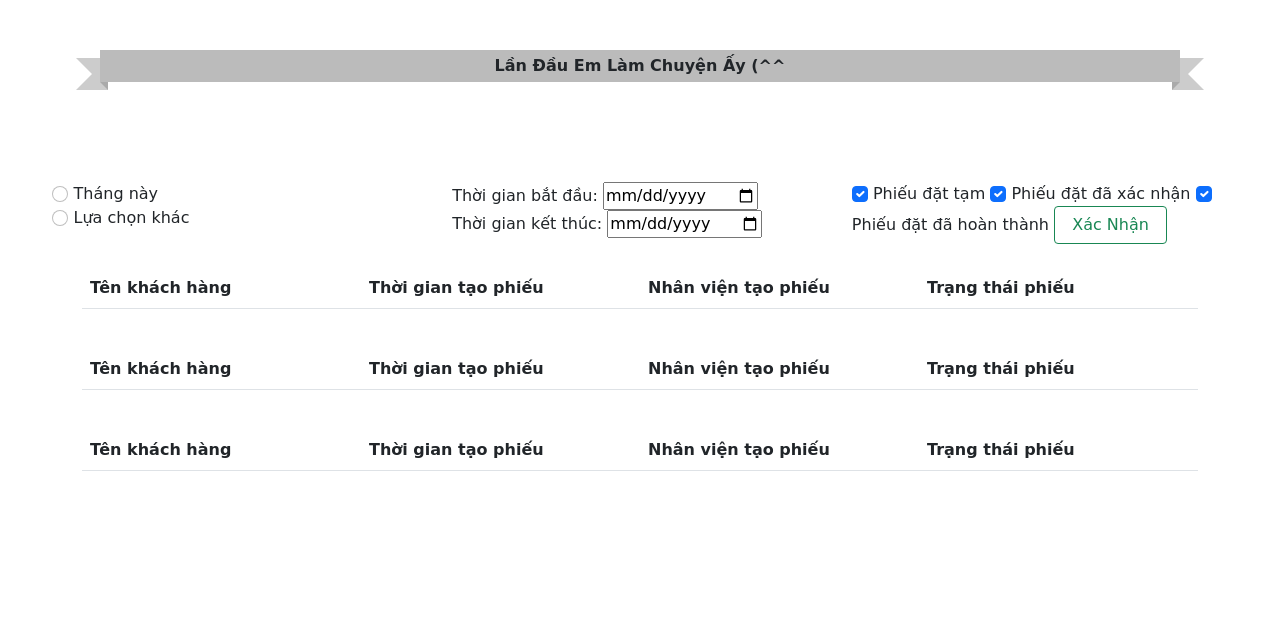
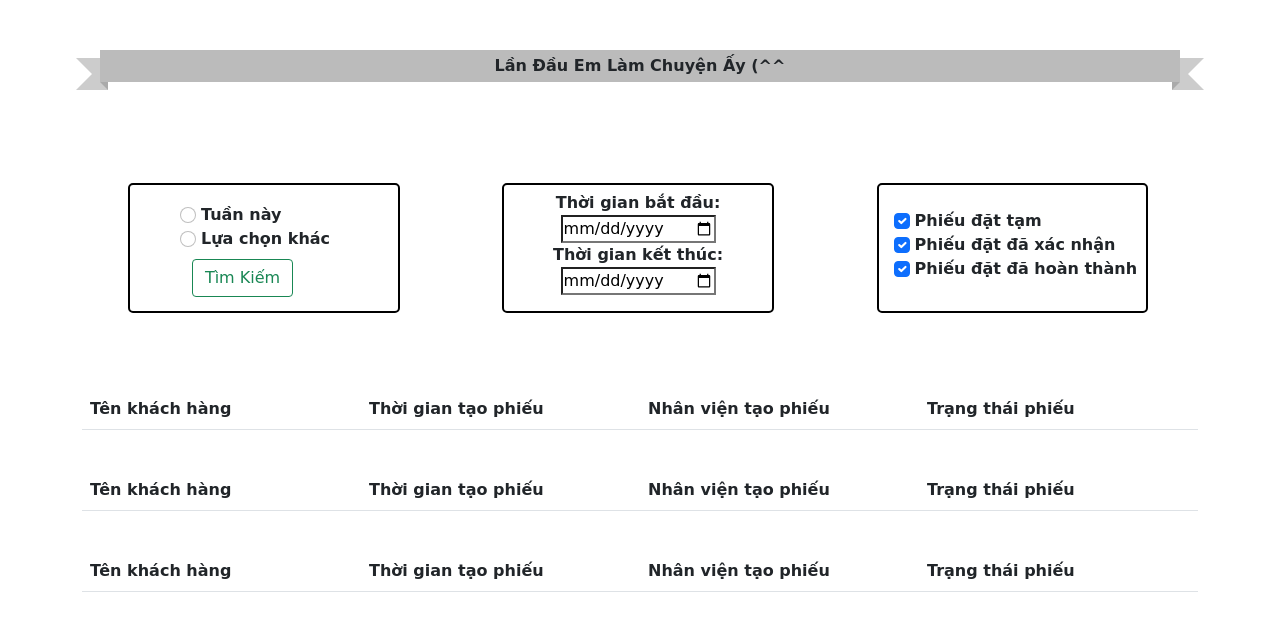
Before and after one commit to TuanNgayTho/API-KIOT, a Django app: page / in a window 1280 px wide. Shown: the top 631 px of the page. Run offline with Django 4.2, Linux system fonts and the light colour scheme; data that the repository does not hold is empty.

Commit message:
Demo ver 2

```diff
--- /dev/null
+++ b/DeadNote.txt
@@ -0,0 +1,4 @@
+from operator import itemgetter
+f = sorted(rv, key=itemgetter('id',), reverse=True)
+#Đảo ngược dict
+#rv là dict : đinh dạng [{'abc': 'xyz', 'def': 'jak'}]
--- a/ReQuest.py
+++ b/ReQuest.py
@@ -2,7 +2,9 @@ import requests
 import time
 import random
 import mysql.connector
-
+from datetime import date, timedelta
+from datetime import datetime
+from operator import itemgetter
 
 f = ''
 xacnhan = ''
@@ -45,8 +47,14 @@ def getdata():
         sql = "SELECT * FROM kiotapi_thoigian WHERE id ='1'"
         mycursor.execute(sql)
         myresult = mycursor.fetchone()
-        starttime = myresult[2]
-        endtime = myresult[3]
+        if myresult[1] == 1:
+            now = date.today()
+            monday = now - timedelta(days=now.weekday())
+            starttime = monday
+            endtime = datetime.now()
+        else:
+            starttime = myresult[2]
+            endtime = myresult[3]
 
         x = requests.post(urlToken, data=myobj)
         a = x.json()
@@ -61,9 +69,10 @@ def getdata():
         d = requests.get(urlStatus, params={'status': [1, 3, 5],
                                             'pageSize': 100,
                                             'lastModifiedFrom': starttime,
-                                            'toDate': endtime}, headers=header)
+                                            'toDate': endtime, }, headers=header)
         e = d.json()
-        f = e['data']
+        rv = e['data']
+        f = sorted(rv, key=itemgetter('id',), reverse=True)
         for m in f:
             n = m['purchaseDate']
             p = n.replace("T", "  Giờ: ")
--- a/kiotapi/templates/index.html
+++ b/kiotapi/templates/index.html
@@ -8,7 +8,7 @@
     <link href="https://cdn.jsdelivr.net/npm/bootstrap@5.1.3/dist/css/bootstrap.min.css" rel="stylesheet">
     <script src="https://cdn.jsdelivr.net/npm/bootstrap@5.1.3/dist/js/bootstrap.bundle.min.js"></script>
 </head>
-<body>
+<body class="body">
 <div class="title">
     <div class="container1">
         <!-- The content -->
@@ -30,29 +30,41 @@
 <div class="checkbox" >
     <form action="" method="post">
         {% csrf_token %}
-        <div class="row">
-            <div class="col-sm-4">
-                <div><input type="radio" class="form-check-input" id="thismonth" name="thismonthname" value= "true" onclick="myfunc1()">
-                <label for="thismonth">Tháng này</label></div>
-                <div><input type="radio" class="form-check-input" id="luachonkhac" name="luachonkhac" value="false" onclick="myfunc2()">
-                <label for="luachonkhac">Lựa chọn khác</label></div>
+        <div class="Search">
+            <div class="box">
+                <div class="left">
+                    <div><input type="radio" class="form-check-input" id="thismonth" name="thismonthname" value= "true" onclick="myfunc1()">
+                    <b><label for="thismonth">Tuần này</label></b></div>
+                    <div><input type="radio" class="form-check-input" id="luachonkhac" name="luachonkhac" value="false" onclick="myfunc2()">
+                    <b><label for="luachonkhac">Lựa chọn khác</label></b></div>
+                    <div class="submit">
+                        <input type="submit" class="btn btn-outline-success" value="Tìm Kiếm">
+                    </div>
+
+                </div>
             </div>
 
-            <div class="col-sm-4">
-                <div><label for="lastModifiedFrom">Thời gian bắt đầu:</label>
-                <input type="date" id="lastModifiedFrom" name="StartTime"></div>
-                <div><label for="toDate">Thời gian kết thúc:</label>
-                <input type="date" id="toDate" name="EndTime"></div>
+            <div class="box">
+                <div class="center1">
+                    <div><b><label for="lastModifiedFrom">Thời gian bắt đầu:</label></b>
+                    <input class="input" type="date" id="lastModifiedFrom" name="StartTime"></div>
+                    <div><b><label for="toDate">Thời gian kết thúc:</label></b>
+                    <input class="input" type="date" id="toDate" name="EndTime"></div>
+                </div>
             </div>
 
-            <div class="col-sm-4">
-                <input type="checkbox" class="form-check-input" id="PT" name="checklist" value="Phiếu tạm">
-                <label for="PT">Phiếu đặt tạm</label>
-                <input type="checkbox" class="form-check-input" id="DXN" name="checklist" value="Đã xác nhận">
-                <label for="DXN">Phiếu đặt đã xác nhận</label>
-                <input type="checkbox" class="form-check-input" id="HT" name="checklist" value="Hoàn thành">
-                <label for="HT">Phiếu đặt đã hoàn thành</label>
-                <input type="submit" class="btn btn-outline-success" value=" Xác Nhận ">
+            <div class="box">
+                <div class="right">
+                    <input type="checkbox" class="form-check-input" id="PT" name="checklist" value="Phiếu tạm">
+                    <b><label for="PT">Phiếu đặt tạm</label></b>
+                    <br>
+                    <input type="checkbox" class="form-check-input" id="DXN" name="checklist" value="Đã xác nhận">
+                    <b><label for="DXN">Phiếu đặt đã xác nhận</label></b>
+                    <br>
+                    <input type="checkbox" class="form-check-input" id="HT" name="checklist" value="Hoàn thành">
+                    <b><label for="HT">Phiếu đặt đã hoàn thành</label></b>
+                </div>
+
             </div>
         </div>
     </form>
--- a/kiotapi/views.py
+++ b/kiotapi/views.py
@@ -32,8 +32,10 @@ class IndexView(View):
         checklist = request.POST.getlist('checklist')
         thismonthname = request.POST.getlist('thismonthname')
         if thismonthname == ["true"]:
-            starttime = date.today()
-            endtime = date.today() + timedelta(days=1)
+            now = date.today()
+            monday = now - timedelta(days=now.weekday())
+            starttime = monday
+            endtime = date.today()
             ThoiGian.objects.update_or_create(
                 id=1,
                 defaults={"ThoiGianBatDau": starttime,
--- a/note.txt
+++ b/note.txt
@@ -1,3 +1,4 @@
 pip install requests
 pip install djangorestframework
 pip install mysql-connector-python
+pip install pandas
--- a/static/css/base.css
+++ b/static/css/base.css
@@ -72,12 +72,65 @@ th, td {
     font-family: 'Smooch', cursive;
     padding-top: 50px;
     padding-right: 100px;
-    padding-bottom: 100px;
+    padding-bottom: 50px;
     padding-left: 100px;
 }
-.checkbox {
+
+.checkbox{
     font-family: 'Smooch', cursive;
     align-items: center;
     display: flex;
+    flex-wrap: wrap;
     justify-content: center;
 }
+
+.checkbox::after {
+  content: "";
+  clear: both;
+  display: table;
+}
+.box {
+    float: left;
+    margin: 0.11111%;
+    width: 33%;
+    padding: 50px;
+    background-size: 500% 500%;
+    min-height: 220px;
+    min-width: 330px;
+    height: auto;
+    position: relative;
+}
+.center1{
+    padding-top: 6px;
+    border-width:1px;
+    border: 2px solid black;
+    border-radius: 5px;
+    text-align: center;
+    min-height: 130px;
+}
+.left{
+    padding-top: 18px;
+    padding-left: 50px;
+    border-width:1px;
+    border: 2px solid black;
+    border-radius: 5px;
+    min-height: 130px;
+}
+.right{
+    padding-top: 24px;
+    padding-left: 15px;
+    border-width:1px;
+    border: 2px solid black;
+    border-radius: 5px;
+    min-height: 130px;
+}
+.body {
+
+}
+.submit{
+    padding-left: 12px;
+    margin-top: 8px;
+}
+.input{
+    background-color: transparent;
+}
```
